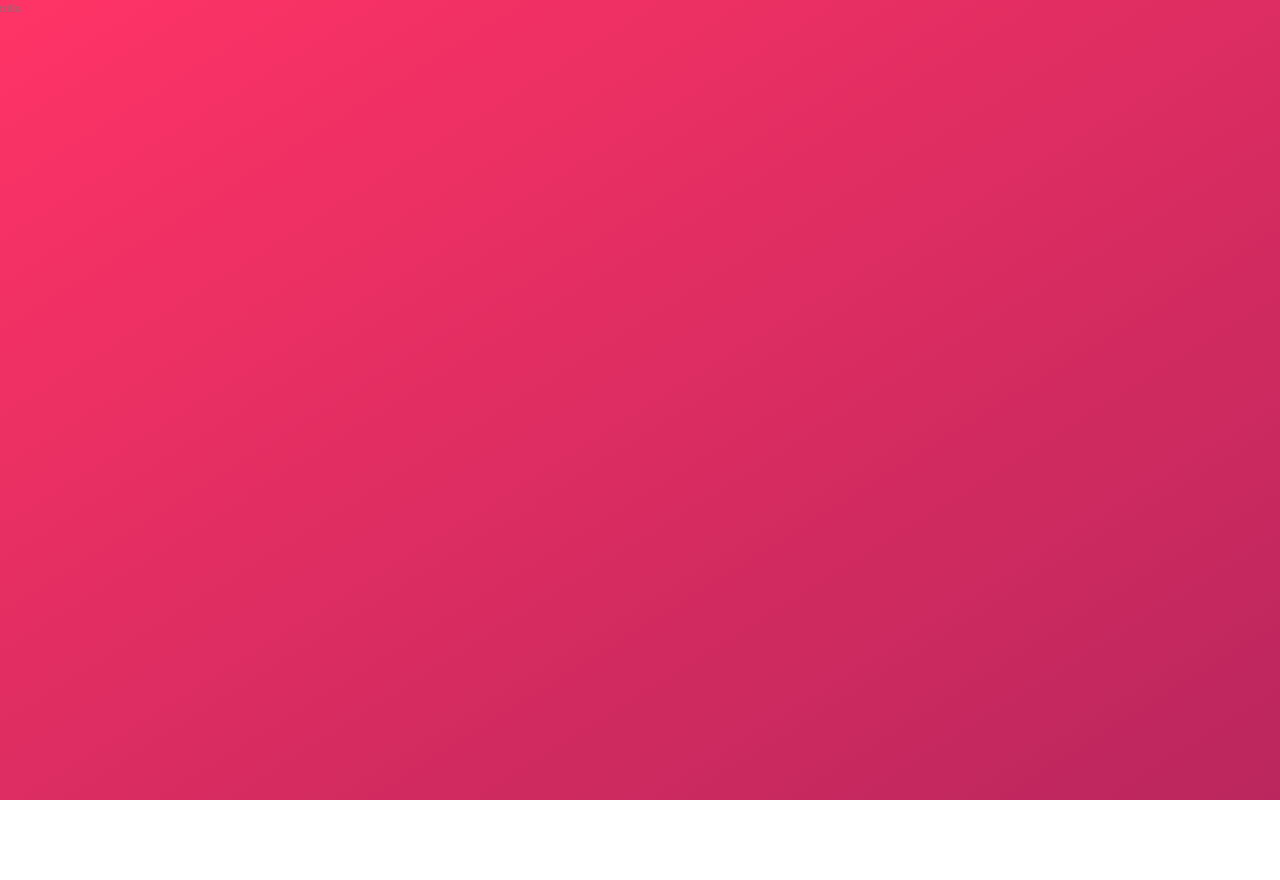
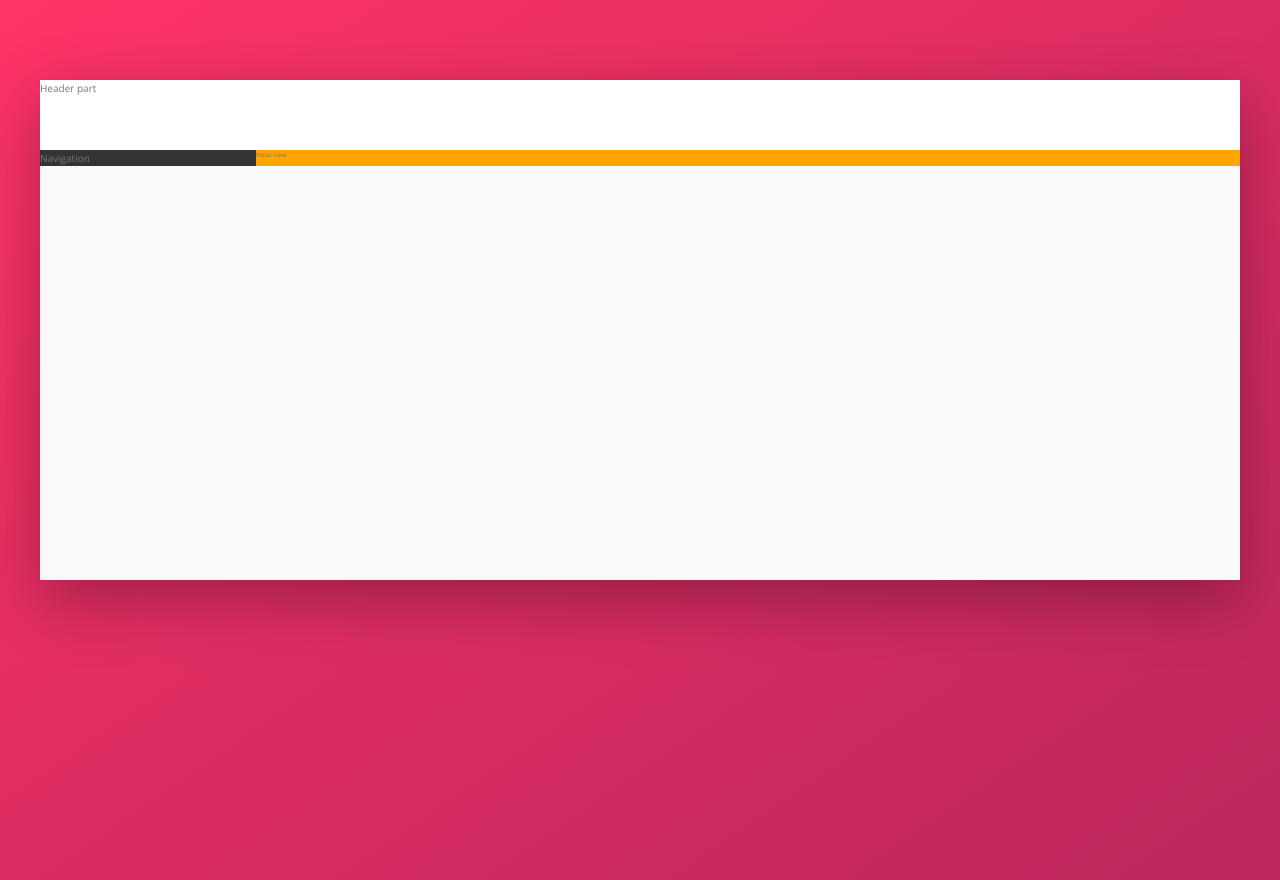
Before and after one commit to lauraenria/Trillo-project, a website: page index.html in a window 1280 px wide. Before the commit the page ends 800 px from the top, so only its background shows below. Drawn offline with nearby package versions, Linux system fonts and the light colour scheme.

Commit message:
build overall layout

```diff
--- a/index.html
+++ b/index.html
@@ -14,7 +14,15 @@
 </head>
 
 <body>
-trillo
+ <div class="container">
+     <header class="header">
+         Header part
+     </header>
+     <div class="content">
+         <nav class="sidebar">Navigation</nav>
+         <main class="hotel-view">Hotel view</main>
+     </div>
+ </div>
 </body>
 
 </html>
--- a/sass/_layout.scss
+++ b/sass/_layout.scss
@@ -0,0 +1,30 @@
+.container {
+    max-width: 120rem;
+    margin: 8rem auto;
+    background-color: var(--color-grey-light-1);
+    box-shadow: var(--shadow-dark);
+
+    //testing purpose
+    min-height: 50rem;
+}
+
+.header {
+    height: 7rem;
+    background-color: #fff;
+    border-bottom: var(--color-grey-light-1);
+}
+
+.content {
+    display: flex;
+}
+
+.sidebar {
+    background-color: var(--color-grey-dark-1);
+
+    flex: 0 0 18%;
+}
+
+.hotel-view {
+    background-color: orange;
+    flex: 1;
+}
```
Also changed, not shown: README.md, css/style.css.
